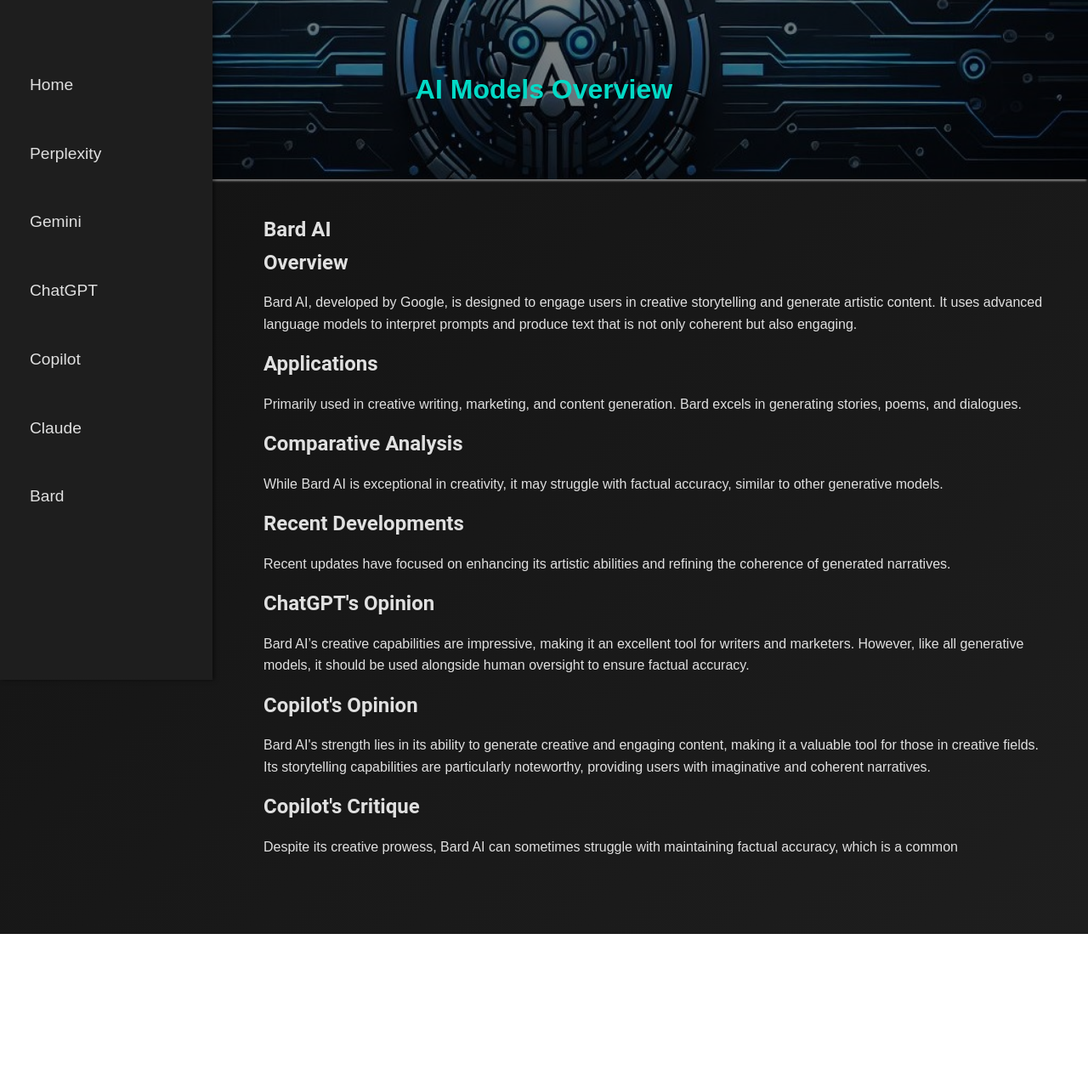
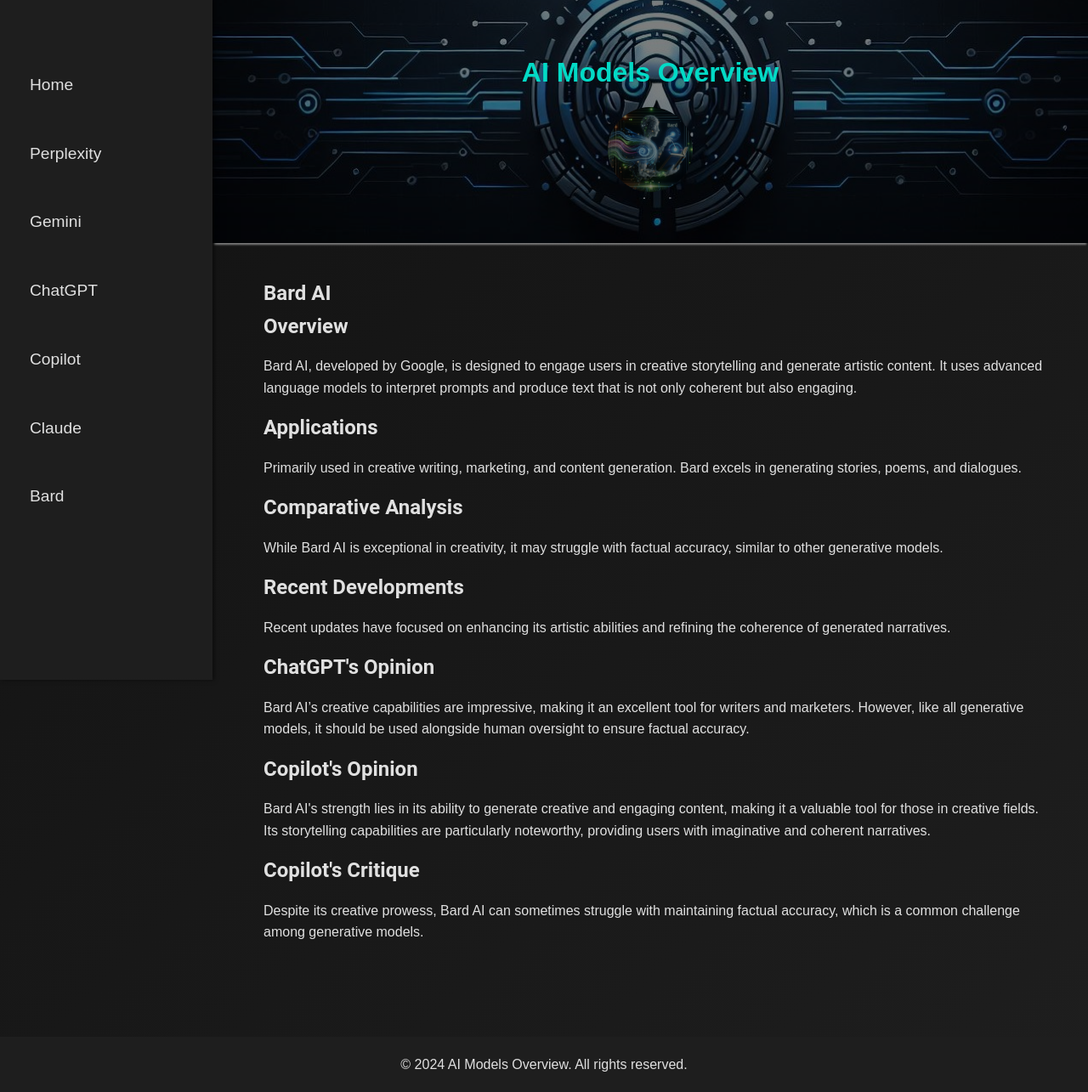
Before and after one commit to Mullerino1/GenerativeAI, a plain HTML site: page bard.html in a window 1280 px wide. Shown: the whole page at 85% size. Before the commit the page ends 1099 px from the top, so only its background shows below. Drawn offline with Linux system fonts and the light colour scheme.

Commit message:
very good

```diff
--- a/bard.html
+++ b/bard.html
@@ -8,7 +8,10 @@
 </head>
 <body>
     <header>
-        <div class="logo">AI Models Overview</div>
+        <div class="logo-container">
+            <div class="logo">AI Models Overview</div>
+            <img src="Images/bard.jpeg" alt="Bard Logo" class="logo-image">
+        </div>
     </header>
     <nav class="side-nav">
         <ul>
@@ -37,4 +40,11 @@
             <h2>Copilot's Opinion</h2>
             <p>Bard AI's strength lies in its ability to generate creative and engaging content, making it a valuable tool for those in creative fields. Its storytelling capabilities are particularly noteworthy, providing users with imaginative and coherent narratives.</p>
             <h2>Copilot's Critique</h2>
-            <p>Despite its creative prowess, Bard AI can sometimes struggle with maintaining factual accuracy, which is a common
+            <p>Despite its creative prowess, Bard AI can sometimes struggle with maintaining factual accuracy, which is a common challenge among generative models.</p>
+        </section>
+    </main>
+    <footer>
+        <p>© 2024 AI Models Overview. All rights reserved.</p>
+    </footer>
+</body>
+</html>
--- a/styles.css
+++ b/styles.css
@@ -46,13 +46,28 @@ a:hover {
     transform: scale(1.05);
 }
 
-/* Placeholder logo styling */
+/* Logo Container */
+.logo-container {
+    display: flex;
+    flex-direction: column;
+    align-items: center; /* Centers both the logo and image */
+}
+
+/* Logo styling */
 .logo {
     font-size: 2rem;
     font-weight: bold;
     color: #03DAC6;
     text-align: center;
-    padding: 20px;
+    margin-bottom: 15px; /* Space between the logo and the image */
+}
+
+/* Circular logo image */
+.logo-image {
+    width: 100px;  /* Adjust size to make it bigger */
+    height: 100px; /* Same as width to maintain circle shape */
+    border-radius: 50%; /* Makes the image circular */
+    object-fit: cover; /* Ensures the image fits properly within the circle */
 }
 
 /* Header Styling */
@@ -62,6 +77,8 @@ header {
     text-align: center;
     box-shadow: 0 4px 2px -2px gray;
     position: relative;
+    z-index: 1;
+    margin-left: 250px;
 }
 
 header::before {
@@ -72,6 +89,7 @@ header::before {
     width: 100%;
     height: 100%;
     background: rgba(0, 0, 0, 0.5);
+    z-index: 0;
 }
 
 header .logo {
@@ -97,12 +115,13 @@ header nav ul li {
 .side-nav {
     width: 250px;
     background-color: #1E1E1E;
-    position: fixed; /* Always visible */
+    position: fixed;
     top: 0;
     left: 0;
     height: 100%;
     padding-top: 60px;
     box-shadow: 2px 0 5px rgba(0, 0, 0, 0.5);
+    z-index: 10;
 }
 
 .side-nav ul {
@@ -128,7 +147,7 @@ header nav ul li {
 
 /* Page content */
 main {
-    margin-left: 270px; /* Adjust as needed */
+    margin-left: 270px;
     padding: 40px;
 }
 
@@ -152,7 +171,34 @@ main p {
     margin: 15px 0;
 }
 
-/* Quiz Styling */
+/* Footer styles */
+footer {
+    background-color: #1E1E1E;
+    text-align: center;
+    padding: 20px;
+    margin-top: 20px;
+}
+
+footer a {
+    color: #03DAC6;
+    margin: 0 10px;
+}
+
+/* Responsiveness */
+@media screen and (max-width: 768px) {
+    main {
+        margin-left: 250px;
+    }
+    .side-nav {
+        width: 250px;
+        height: 100%;
+        position: fixed;
+        box-shadow: 2px 0 5px rgba(0, 0, 0, 0.5);
+    }
+    .menu-button {
+        display: none;
+    }
+}
 #quiz {
     margin-top: 30px;
     background-color: #1E1E1E;
@@ -246,32 +292,3 @@ main p {
 .comment p {
     margin: 0;
 }
-
-/* Footer styles */
-footer {
-    background-color: #1E1E1E;
-    text-align: center;
-    padding: 20px;
-    margin-top: 20px;
-}
-
-footer a {
-    color: #03DAC6;
-    margin: 0 10px;
-}
-
-/* Responsiveness */
-@media screen and (max-width: 768px) {
-    main {
-        margin-left: 250px; /* Ensure enough margin for the side nav */
-    }
-    .side-nav {
-        width: 250px;
-        height: 100%;
-        position: fixed;
-        box-shadow: 2px 0 5px rgba(0, 0, 0, 0.5);
-    }
-    .menu-button {
-        display: none; /* Hide the menu button completely */
-    }
-}
```
Also changed, not shown: chatgpt.html (+4 -1 lines), claude.html (+4 -1 lines), copilot.html (+4 -1 lines), gemini.html (+4 -1 lines), perplexity.html (+2 -0 lines).
